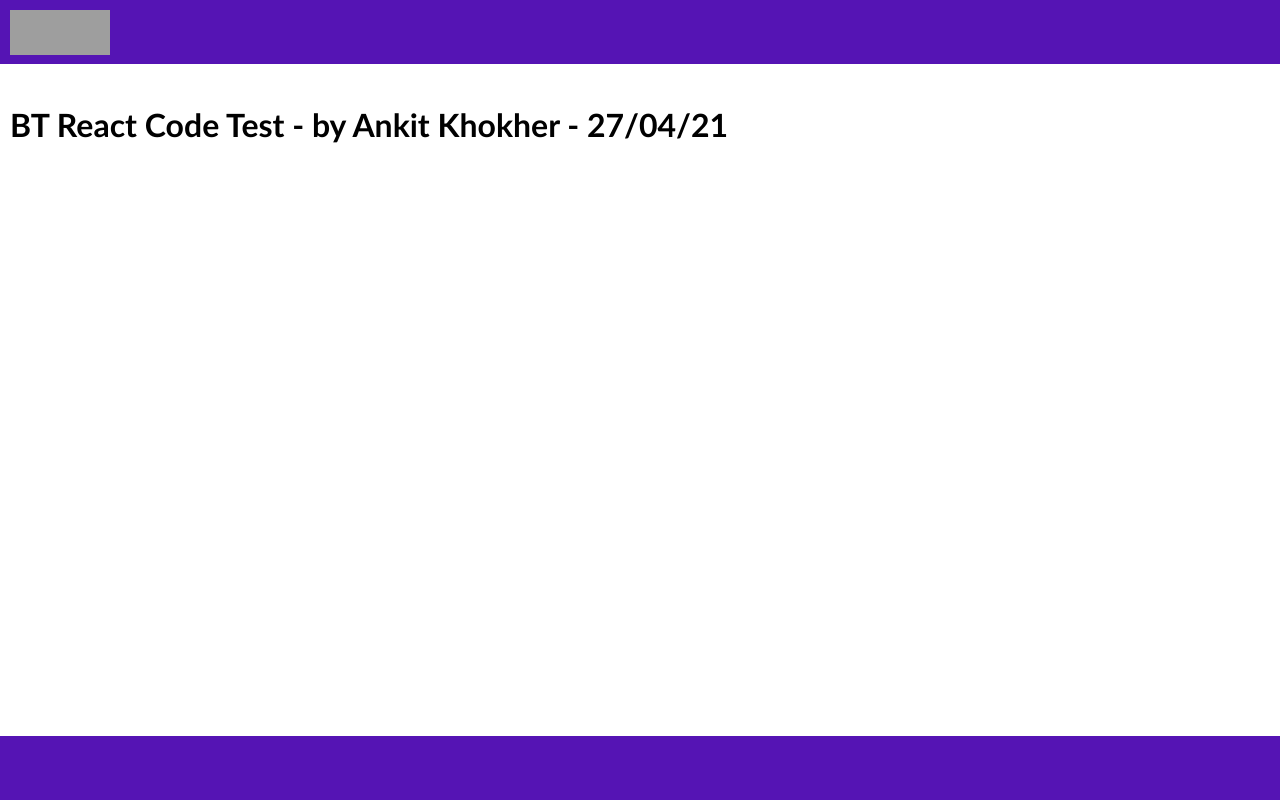
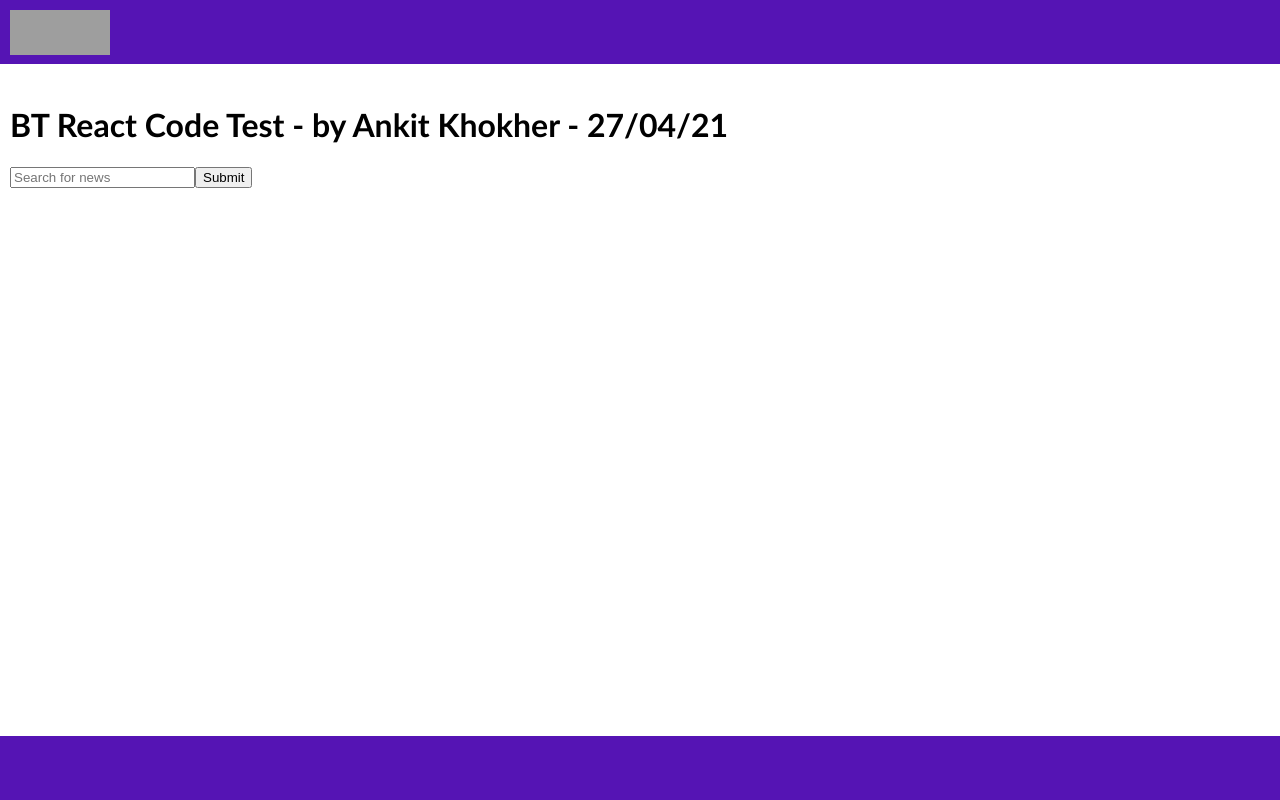
Before and after one commit to ankit-khokher/news-search, a React (Create React App) app: page / in a window 1280 px wide. Shown: the top 800 px of the page. Built offline with nearby package versions, Linux system fonts and the light colour scheme; grey boxes are pictures that could not be loaded.

Commit message:
feat: added onSearchClick event and called getNews to fetch news data

```diff
--- a/src/components/NewsComponent/NewsComponent.js
+++ b/src/components/NewsComponent/NewsComponent.js
@@ -1,12 +1,28 @@
 import SearchComponent from "../SearchComponent/SearchComponent";
+import NewsItemCard from "../NewsItemCard/NewsItemCard";
 import "./NewsComponent.css";
-import NewsItemCard from "../NewsItemCard/NewsItemCard";
 
 const NewsComponent = () => {
+  const getNews = (searchQuery) => {
+    const url =
+      "https://newsapi.org/v2/everything?" +
+      "q=" +
+      encodeURI(searchQuery) +
+      "&from=2021-04-27&" +
+      "sortBy=popularity&" +
+      "apiKey=bac219e4c3f3440baf15916b96454ffe";
+    let result = fetch(url)
+      .then((response) => response.json())
+      .then((result) => {
+        console.log(result);
+      });
+    return result.articles;
+  };
+
   return (
     <div className="News-container">
       <h1>BT React Code Test - by Ankit Khokher - 27/04/21</h1>
-      <SearchComponent />
+      <SearchComponent onSearchClick={getNews} />
       <NewsItemCard />
     </div>
   );
--- a/src/components/SearchComponent/SearchComponent.css
+++ b/src/components/SearchComponent/SearchComponent.css
@@ -0,0 +1,2 @@
+.Search-input {
+}
--- a/src/components/SearchComponent/SearchComponent.js
+++ b/src/components/SearchComponent/SearchComponent.js
@@ -1,7 +1,29 @@
+import React, { useState } from "react";
 import "./SearchComponent.css";
 
 const SearchComponent = (props) => {
-  return <div className="Search-input"></div>;
+  const { onSearchClick } = props;
+  const [searchQuery, setSearchQuery] = useState("");
+
+  return (
+    <div className="Search-input">
+      <input
+        value={searchQuery}
+        name="searchQuery"
+        type="text"
+        placeholder="Search for news"
+        onChange={(e) => setSearchQuery(e.target.value)}
+      />
+      <button
+        onClick={() => {
+          onSearchClick(searchQuery);
+          setSearchQuery("");
+        }}
+      >
+        Submit
+      </button>
+    </div>
+  );
 };
 
 export default SearchComponent;
```
